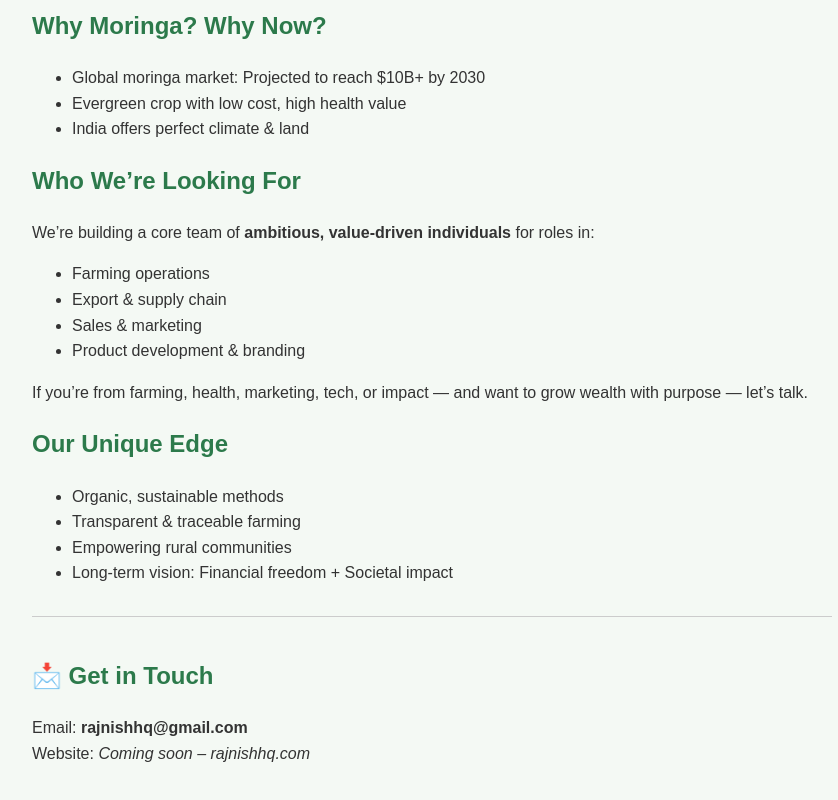
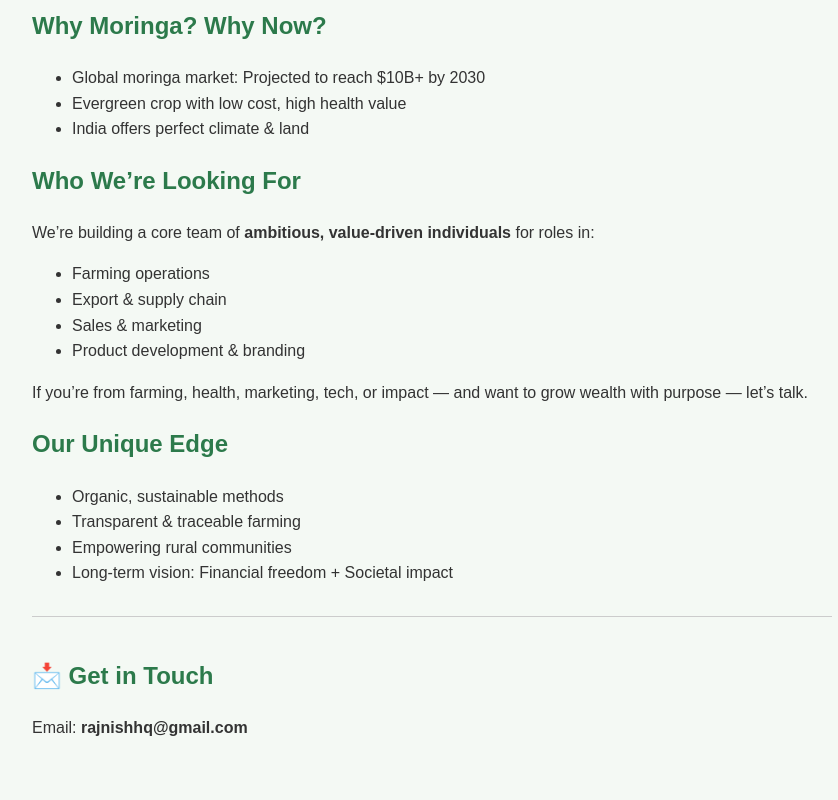
Before and after one commit to rajnishhq/rajnishhq.github.io, a plain HTML site: page index.html in a window 1280 px wide. Shown: the part 827-1627 px from the top of the page, without its empty margins (208-1046 px from the left). Drawn offline with Linux system fonts and the light colour scheme.

Commit message:
Update index.html

```diff
--- a/index.html
+++ b/index.html
@@ -82,7 +82,6 @@
   <div class="contact">
     <h2>📩 Get in Touch</h2>
     <p>Email: <strong>rajnishhq@gmail.com</strong><br />
-    Website: <em>Coming soon – rajnishhq.com</em></p>
   </div>
 </body>
 </html>
```
